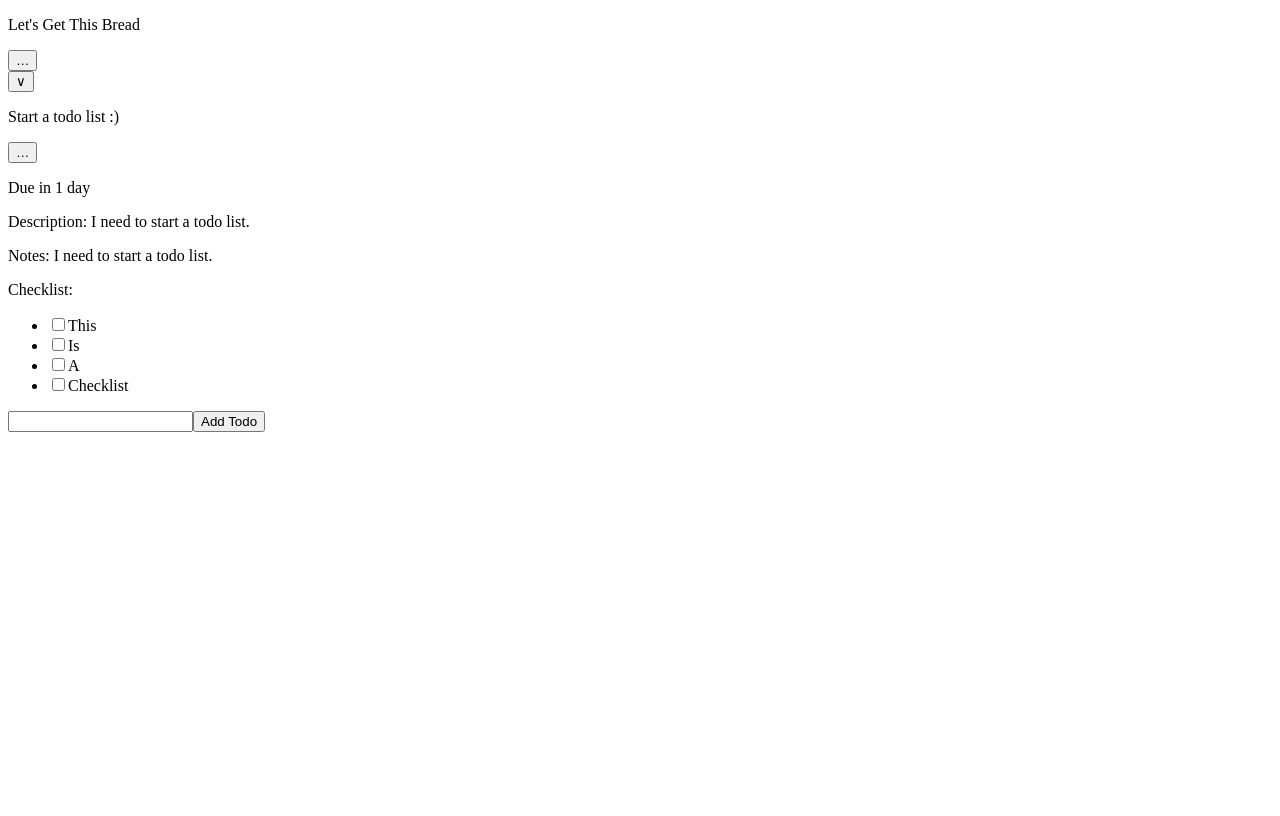
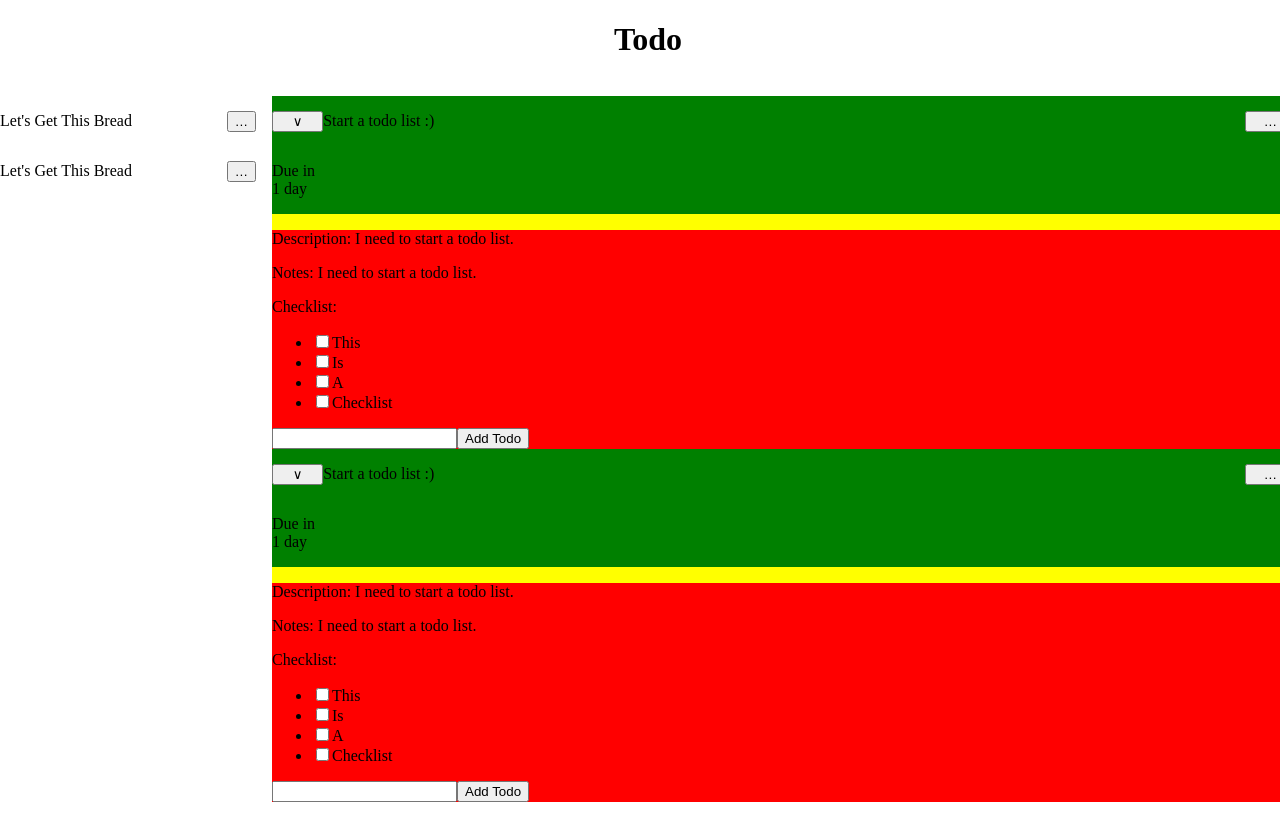
Before and after one commit to lindsaysofia/todo-list, a website built with webpack: page dist/index.html in a window 1280 px wide. Built offline with nearby package versions, Linux system fonts and the light colour scheme.

Commit message:
styling my todo page

```diff
--- a/package.json
+++ b/package.json
@@ -19,6 +19,8 @@
   },
   "homepage": "https://github.com/lindsaysofia/todo-list#readme",
   "devDependencies": {
+    "css-loader": "^5.2.6",
+    "style-loader": "^2.0.0",
     "webpack": "^5.39.1",
     "webpack-cli": "^4.7.2",
     "webpack-dev-server": "^3.11.2"
--- a/src/index.js
+++ b/src/index.js
@@ -1,3 +1,4 @@
+import './style.css';
 import todo from './todo';
 import project from './project';
 import domLogic from './domLogic';
@@ -12,6 +13,7 @@ const todoList = (function(){
   const defaultProject = project(`Let's Get This Bread`, []);
   defaultProject.todoList.push(defaultTodo);
   projects.push(defaultProject);
+  projects.push(defaultProject);
 
   domLogic.displayProjectList(projects);
   projects.forEach(project => {
--- /dev/null
+++ b/src/style.css
@@ -0,0 +1,50 @@
+:root {
+  box-sizing: border-box;
+}
+
+body {
+  margin: 0;
+  padding: 0;
+  height: 100vh;
+  width: 100vw;
+  display: grid;
+  grid-template-areas: "header header"
+  "projects content";
+  grid-template-rows: 10% 90%;
+  grid-template-columns: 20% 80%;
+  grid-gap: 1em;
+}
+
+h1 {
+  grid-area: header;
+  text-align: center;
+}
+
+#projects-container {
+  grid-area: projects;
+}
+
+.project-item {
+  display: flex;
+  justify-content: space-between;
+  align-items: center;
+}
+
+#content {
+  grid-area: content;
+}
+
+.todo-item {
+  background-color: yellow;
+}
+
+.main {
+  background-color: green;
+  display: grid;
+  grid-template-columns: 5% 90% 5%;
+  align-items: center;
+}
+
+.expand {
+  background-color: red;
+}
--- a/webpack.config.js
+++ b/webpack.config.js
@@ -8,5 +8,13 @@ module.exports = {
   output: {
     filename: 'main.js',
     path: path.resolve(__dirname, 'dist'),
+  },
+  module: {
+    rules: [
+      {
+        test: /\.css$/i,
+        use: ['style-loader', 'css-loader'],
+      }
+    ],
   }
 };
```
Also changed, not shown: dist/index.html, 1 other file.
